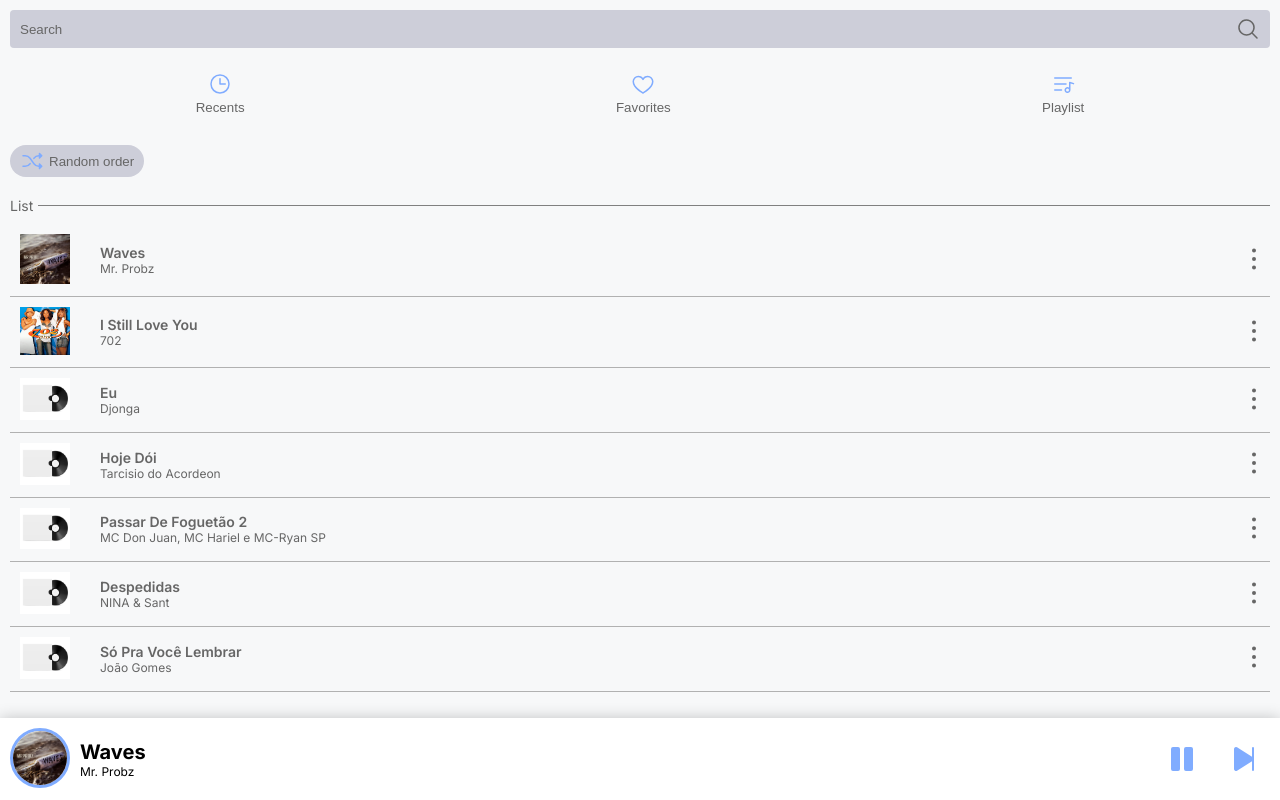
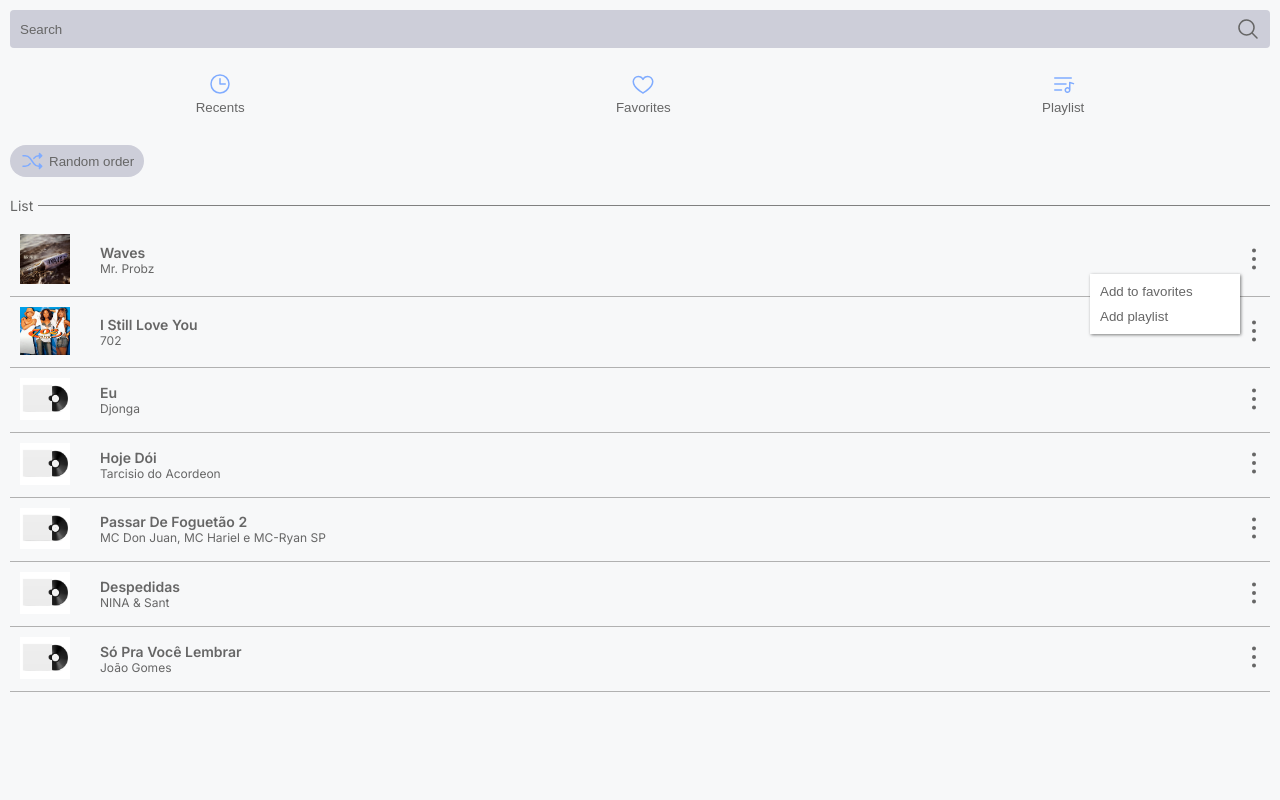
Before and after one commit to doug-22/app-music-pwa, a Next.js app: page /player in a window 1280 px wide. Both pictures are taken after a click on the button 1254 px from the left and 260 px from the top of the page. Built offline with nearby package versions, Linux system fonts and the light colour scheme.

Commit message:
feat: finalizando componentes

```diff
--- a/src/components/ListSongs/index.tsx
+++ b/src/components/ListSongs/index.tsx
@@ -1,14 +1,26 @@
 import { useCallback, useState } from 'react'
 import SongDetails, { DataType } from '../SongDetails'
 import { Menu, WrapperList } from './styles'
+import { useAtomValue } from 'jotai'
+import { favoritesMusicAtom } from '@/atoms/favorites-music-atom'
+import Modal from '../ModalPlaylist'
 
 interface Props {
   list: DataType[] | null
   setSelectedMusic: (data: DataType) => void
+  setFavoriteMusic: (data: DataType) => void
 }
 
-const ListSongs: React.FC<Props> = ({ list, setSelectedMusic }) => {
+const ListSongs: React.FC<Props> = ({
+  list,
+  setSelectedMusic,
+  setFavoriteMusic,
+}) => {
   const [idxSelected, setIdxSelected] = useState<number | null>(null)
+  const favoritesMusic = useAtomValue(favoritesMusicAtom)
+
+  const [openModal, setOpenModal] = useState(false)
+  const [music, setMusic] = useState<DataType | null>(null)
 
   const handleOpenMenu = useCallback(
     (idx: number) => {
@@ -20,26 +32,60 @@ const ListSongs: React.FC<Props> = ({ list, setSelectedMusic }) => {
     [idxSelected],
   )
 
-  // eslint-disable-next-line @typescript-eslint/no-explicit-any
-  const handleSelectedMusic = (event: any, data: DataType) => {
-    if (event.target.tagName === 'svg') {
-      return
-    }
+  const handleSelectedMusic = (data: DataType) => {
     setSelectedMusic(data)
     setIdxSelected(null)
   }
 
+  const isFavoriteMusic = useCallback(
+    (title: string) => {
+      const index = favoritesMusic?.findIndex((item) => item?.title === title)
+      return index !== -1
+    },
+    [favoritesMusic],
+  )
+
   return (
     <>
       {list?.map((music, idx) => (
-        <WrapperList key={idx} onClick={(e) => handleSelectedMusic(e, music)}>
-          <SongDetails data={music} openMenu={() => handleOpenMenu(idx)} />
+        <WrapperList key={idx}>
+          <SongDetails
+            data={music}
+            openMenu={() => handleOpenMenu(idx)}
+            setMusic={() => handleSelectedMusic(music)}
+          />
           <Menu $hide={idxSelected === idx}>
-            <button>Favorite music</button>
-            <button>Add playlist</button>
+            <button
+              onClick={() => {
+                setFavoriteMusic(music)
+                setIdxSelected(null)
+              }}
+            >
+              {isFavoriteMusic(music?.title)
+                ? 'Remove to favorites'
+                : 'Add to favorites'}
+            </button>
+            <button
+              onClick={() => {
+                setOpenModal(true)
+                setIdxSelected(null)
+                setMusic(music)
+              }}
+            >
+              Add playlist
+            </button>
           </Menu>
         </WrapperList>
       ))}
+      {openModal && music && (
+        <Modal
+          data={music}
+          closeModal={() => {
+            setOpenModal(false)
+            setMusic(null)
+          }}
+        />
+      )}
     </>
   )
 }
--- a/src/components/ListSongs/styles.ts
+++ b/src/components/ListSongs/styles.ts
@@ -6,9 +6,7 @@ export const WrapperList = styled.div`
 
 export const Menu = styled.div<{ $hide: boolean }>`
   ${({ theme, $hide }) => css`
-    width: 120px;
-
-    border-radius: 10px;
+    width: 150px;
 
     background-color: ${theme.colors.white};
     box-shadow: 1px 1px 3px ${theme.colors.shadow};
@@ -35,6 +33,7 @@ export const Menu = styled.div<{ $hide: boolean }>`
     ${!$hide
       ? css`
           animation: ${FadeOut} 0.5s forwards;
+          display: none;
         `
       : css`
           animation: ${FadeIn} 0.5s none;
--- /dev/null
+++ b/src/components/ModalPlaylist/index.tsx
@@ -0,0 +1,109 @@
+import { useCallback, useState } from 'react'
+import {
+  Background,
+  WrapperButtons,
+  WrapperForm,
+  WrapperList,
+  WrapperModal,
+} from './styles'
+import { playlistsAtom } from '@/atoms/playlists-atom'
+import { useAtom } from 'jotai'
+import { toast } from 'react-toastify'
+import { DataType } from '../SongDetails'
+import { XCircle } from '@phosphor-icons/react'
+import Button from '../Button'
+
+interface Props {
+  closeModal: () => void
+  data: DataType
+}
+
+const Modal: React.FC<Props> = ({ closeModal, data }) => {
+  const [playlist, setPlaylist] = useAtom(playlistsAtom)
+  const [stepper, setStepper] = useState(0)
+  const [value, setValue] = useState('')
+
+  const handleCreatePlaylist = useCallback(() => {
+    setPlaylist([
+      ...playlist,
+      {
+        title: value,
+        songs: [],
+      },
+    ])
+    toast.success('Playlist created!')
+    setStepper(0)
+    setValue('')
+  }, [value, playlist])
+
+  const handleAddMusicToPlaylist = useCallback(
+    (title: string) => {
+      const newArray = playlist?.map((item) => {
+        if (item?.title === title) {
+          return {
+            ...item,
+            songs: [...item?.songs, data],
+          }
+        }
+        return item
+      })
+
+      setPlaylist(newArray)
+    },
+    [playlist, data],
+  )
+
+  return (
+    <Background>
+      <WrapperModal>
+        <div className="modal_header">
+          <h1 className="modal_title">
+            {stepper === 0 ? 'List playlist' : 'Add to playlist'}
+          </h1>
+          <button onClick={closeModal} className="close_modal_button">
+            <XCircle size={20} />
+          </button>
+        </div>
+        {stepper === 0 ? (
+          <WrapperList>
+            {playlist?.length > 0 ? (
+              <ul>
+                {playlist?.map((item, idx) => (
+                  <li
+                    key={idx}
+                    onClick={() => handleAddMusicToPlaylist(item?.title)}
+                  >
+                    {item?.title}
+                  </li>
+                ))}
+              </ul>
+            ) : (
+              <span>There are no playlists created</span>
+            )}
+          </WrapperList>
+        ) : (
+          <WrapperForm>
+            <label>Playlist name:</label>
+            <input
+              type="text"
+              value={value}
+              onChange={(e) => setValue(e.target.value)}
+            />
+          </WrapperForm>
+        )}
+        <WrapperButtons>
+          {stepper === 0 && (
+            <Button onClick={() => setStepper(1)} label="New playlist" />
+          )}
+          {stepper === 1 && (
+            <>
+              <Button onClick={handleCreatePlaylist} label="Create playlist" />
+              <Button onClick={() => setStepper(0)} label="Back" />
+            </>
+          )}
+        </WrapperButtons>
+      </WrapperModal>
+    </Background>
+  )
+}
+export default Modal
--- /dev/null
+++ b/src/components/ModalPlaylist/styles.ts
@@ -0,0 +1,96 @@
+import styled, { css } from 'styled-components'
+
+export const Background = styled.div`
+  ${({ theme }) => css`
+    width: 100%;
+    height: 100vh;
+    background-color: ${theme.colors.shadow};
+
+    position: fixed;
+    z-index: 9;
+    top: 0;
+    left: 0;
+
+    display: flex;
+    justify-content: center;
+    align-items: center;
+  `}
+`
+export const WrapperModal = styled.div`
+  ${({ theme }) => css`
+    width: 60%;
+
+    padding: 1rem;
+
+    background-color: ${theme.colors.backgroundHome};
+    box-shadow: 1px 1px 3px ${theme.colors.black};
+
+    .modal_header {
+      display: flex;
+      justify-content: space-between;
+      align-items: center;
+
+      .modal_title {
+        font-size: ${theme.font.sizes.medium};
+      }
+
+      .close_modal_button {
+        background-color: transparent;
+        border: none;
+      }
+    }
+  `}
+`
+
+export const WrapperList = styled.div`
+  ${({ theme }) => css`
+    width: 100%;
+    height: 100px;
+    max-height: 200px;
+    padding-top: 1rem;
+
+    overflow: auto;
+
+    display: flex;
+
+    ul li {
+      font-size: ${theme.font.sizes.medium};
+      padding-bottom: 0.5rem;
+    }
+
+    span {
+      font-size: ${theme.font.sizes.small};
+      margin: auto;
+    }
+  `}
+`
+export const WrapperForm = styled.div`
+  ${({ theme }) => css`
+    width: 100%;
+    padding: 1rem 0;
+
+    label {
+      font-size: ${theme.font.sizes.small};
+    }
+
+    input {
+      width: 100%;
+      font-size: ${theme.font.sizes.small};
+    }
+  `}
+`
+
+export const WrapperButtons = styled.div`
+  ${({ theme }) => css`
+    width: 100%;
+    display: flex;
+    gap: 1rem;
+    padding-top: 1rem;
+    background-color: ${theme.colors.backgroundHome};
+
+    button {
+      padding-top: 0.5rem;
+      padding-bottom: 0.5rem;
+    }
+  `}
+`
--- a/src/components/Player/index.tsx
+++ b/src/components/Player/index.tsx
@@ -1,6 +1,6 @@
 /* eslint-disable no-unneeded-ternary */
-import { useCallback, useRef, useState } from 'react'
-import { WrapperCover, WrapperPlayer } from './styles'
+import { useCallback, useEffect, useRef, useState } from 'react'
+import { WrapperCover, WrapperPlayer, WrapperSlider } from './styles'
 import {
   CaretDown,
   Heart,
@@ -16,14 +16,27 @@ import { useAtom, useAtomValue } from 'jotai'
 import { playlistSelectedAtom } from '@/atoms/playlist-selected-atom'
 import { musicSelectedAtom } from '@/atoms/music-selected-atom'
 import CoverDefault from '../../../public/assets/cover_default.jpg'
+import Slider from 'rc-slider'
+import { DataType } from '../SongDetails'
+import { favoritesMusicAtom } from '@/atoms/favorites-music-atom'
 
-const Player = () => {
+interface Props {
+  setFavoriteMusic: (data: DataType) => void
+}
+
+const Player: React.FC<Props> = ({ setFavoriteMusic }) => {
   const [musicSelected, setMusicSelected] = useAtom(musicSelectedAtom)
   const playlistSelected = useAtomValue(playlistSelectedAtom)
+  const favoritesMusic = useAtomValue(favoritesMusicAtom)
+  const [seconds, setSeconds] = useState(0)
+  const [moveSlider, setMoveSlider] = useState(false)
 
   const audioRef = useRef<HTMLAudioElement>(null)
 
   const [paused, setPaused] = useState(false)
+  const [repeat, setRepeat] = useState(false)
+
+  const [songTime, setSongTime] = useState(0)
 
   const [height, setHeight] = useState(80)
   const [expanded, setExpanded] = useState(false)
@@ -101,6 +114,78 @@ const Player = () => {
     [playlistSelected],
   )
 
+  useEffect(() => {
+    let intervalId: NodeJS.Timeout
+
+    if (musicSelected && !paused && !moveSlider) {
+      intervalId = setInterval(() => {
+        setSeconds((prev) => prev + 1)
+      }, 1000)
+    }
+
+    return () => {
+      clearInterval(intervalId)
+    }
+  }, [musicSelected, paused, moveSlider])
+
+  useEffect(() => {
+    if (seconds === musicSelected?.duration) {
+      if (repeat) {
+        handleChangeSelectedTime(0)
+      } else {
+        handleNextMusic(musicSelected?.title)
+        setSeconds(0)
+      }
+    }
+  }, [seconds, musicSelected, handleNextMusic, repeat])
+
+  useEffect(() => {
+    if (musicSelected) {
+      setSeconds(0)
+    }
+  }, [musicSelected])
+
+  useEffect(() => {
+    changeSliderTime(seconds)
+  }, [seconds])
+
+  useEffect(() => {
+    if (musicSelected && audioRef.current) {
+      audioRef.current.play()
+    }
+  }, [musicSelected])
+
+  const changeSliderTime = (value: number) => {
+    setSongTime(value)
+  }
+
+  const handleChangeSelectedTime = (value: number) => {
+    setSeconds(value)
+    setMoveSlider(false)
+    if (audioRef?.current) {
+      audioRef.current.currentTime = value
+    }
+  }
+
+  const isFavoriteMusic = useCallback(
+    (title: string) => {
+      const index = favoritesMusic?.findIndex((item) => item?.title === title)
+      return index !== -1
+    },
+    [favoritesMusic],
+  )
+
+  const stringLimiter = (title: string, max: number) => {
+    if (title.length > 14) {
+      return title.substring(0, max) + '...'
+    }
+    return title
+  }
+
+  const toogleRepeat = useCallback(() => {
+    setRepeat(!repeat)
+  }, [repeat])
+
   return (
     <>
       {musicSelected && (
@@ -127,16 +212,42 @@ const Player = () => {
               <WrapperCover $expanded={expanded}>
                 <Image
                   src={musicSelected?.cover ?? CoverDefault}
-                  width={expanded ? 250 : 60}
-                  height={expanded ? 250 : 60}
+                  width={expanded ? 250 : 58}
+                  height={expanded ? 250 : 58}
                   alt={`Capa da música ${musicSelected?.title}`}
                 />
               </WrapperCover>
               <div className="song_info">
-                <h1>{musicSelected?.title}</h1>
-                <span>{musicSelected?.singer}</span>
+                <h1>{stringLimiter(musicSelected?.title, 14)}</h1>
+                <span>{stringLimiter(musicSelected?.singer, 20)}</span>
               </div>
             </div>
+
+            {expanded && (
+              <WrapperSlider>
+                <Slider
+                  onChange={(nextValues) => {
+                    setMoveSlider(true)
+                    setSongTime(nextValues as number)
+                  }}
+                  onChangeComplete={(v) =>
+                    handleChangeSelectedTime(v as number)
+                  }
+                  min={0}
+                  value={songTime}
+                  max={musicSelected?.duration}
+                  step={1}
+                  styles={{
+                    track: {
+                      backgroundColor: 'rgba(128, 172, 255, 1)',
+                    },
+                    handle: {
+                      borderColor: 'rgba(128, 172, 255, 1)',
+                    },
+                  }}
+                />
+              </WrapperSlider>
+            )}
 
             <div className="wrapper_actions">
               {expanded && (
@@ -165,13 +276,28 @@ const Player = () => {
 
             {expanded && (
               <div className="more_actions">
-                <Button icon={<Repeat size={32} weight="fill" />} />
-                <Button icon={<Heart size={32} weight="fill" />} />
+                <Button
+                  icon={<Repeat size={32} weight={repeat ? 'thin' : 'bold'} />}
+                  onClick={toogleRepeat}
+                />
+                <Button
+                  icon={
+                    <Heart
+                      size={32}
+                      weight={
+                        isFavoriteMusic(musicSelected?.title)
+                          ? 'fill'
+                          : 'regular'
+                      }
+                      onClick={() => setFavoriteMusic(musicSelected)}
+                    />
+                  }
+                />
               </div>
             )}
           </>
 
-          <audio src={musicSelected?.song} ref={audioRef} autoPlay></audio>
+          <audio src={musicSelected?.song} ref={audioRef}></audio>
         </WrapperPlayer>
       )}
     </>
--- a/src/components/Player/styles.ts
+++ b/src/components/Player/styles.ts
@@ -98,8 +98,12 @@ export const WrapperCover = styled.div<{ $expanded: boolean }>`
   ${({ theme, $expanded }) => css`
     img {
       margin: auto;
-      border-radius: ${!$expanded ? '50%' : '1rem'};
+      border-radius: ${!$expanded ? '50%' : '0'};
       border: 3px solid ${theme.colors.borderinputSearch};
     }
   `}
 `
+
+export const WrapperSlider = styled.div`
+  width: 80%;
+`
--- a/src/components/SongDetails/index.tsx
+++ b/src/components/SongDetails/index.tsx
@@ -8,17 +8,20 @@ export interface DataType {
   singer: string
   cover: StaticImageData | null
   song: string
+  duration: number
 }
 
 interface Props {
   data: DataType
   openMenu: () => void
+  setMusic: () => void
 }
 
-const SongDetails: React.FC<Props> = ({ data, openMenu }) => {
+const SongDetails: React.FC<Props> = ({ data, openMenu, setMusic }) => {
   return (
     <>
       <WrapperMusic>
+        <div className="wrapper_infos" onClick={setMusic}>
           <div className="song_cover">
             <Image
               src={data?.cover ?? CoverDefault}
@@ -31,6 +34,7 @@ const SongDetails: React.FC<Props> = ({ data, openMenu }) => {
             <MusicTitle>{data?.title}</MusicTitle>
             <SingerTitle>{data?.singer}</SingerTitle>
           </div>
+        </div>
         <MenuButton onClick={openMenu}>
           <DotsThreeVertical size={32} weight="bold" />
         </MenuButton>
--- a/src/components/SongDetails/styles.ts
+++ b/src/components/SongDetails/styles.ts
@@ -4,9 +4,15 @@ export const WrapperMusic = styled.div`
   ${({ theme }) => css`
     display: flex;
     align-items: center;
-    gap: 2rem;
 
     border-bottom: 1px solid ${theme.colors.border};
+
+    .wrapper_infos {
+      display: flex;
+      align-items: center;
+      gap: 2rem;
+      width: 100%;
+    }
 
     .song_cover {
       padding: 1rem;
@@ -39,8 +45,6 @@ export const MusicTitle = styled.span`
 `
 export const MenuButton = styled.button`
   ${({ theme }) => css`
-    margin-left: auto;
-
     background-color: transparent;
     border: none;
 
```
Lines whose indentation alone changed are shown as unchanged.
